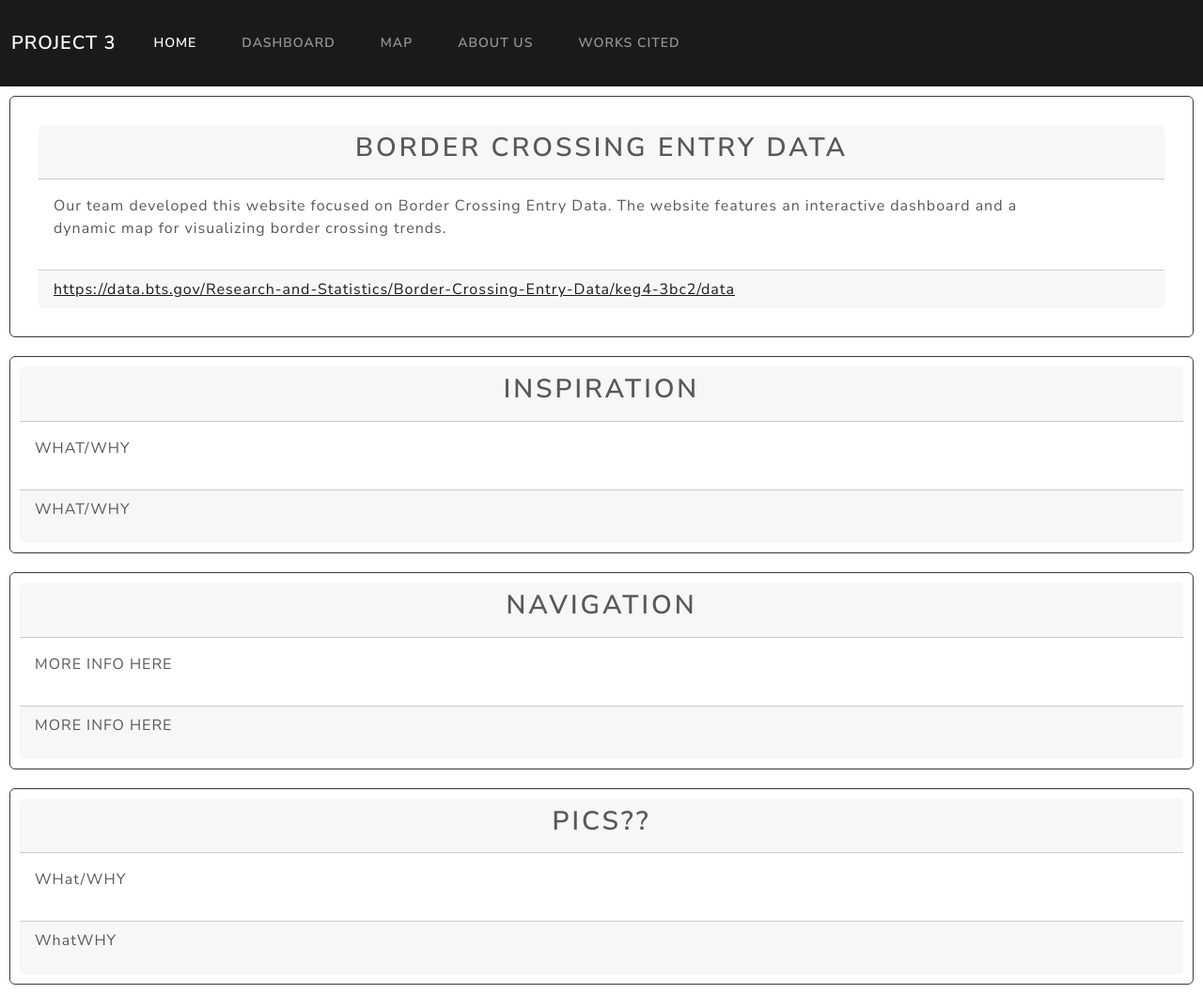
After one commit to BramSunner/project-3-group-10, a Python web app: template app_sarah/templates/home.html in a window 1280 px wide. The commit adds this page. Shown: the whole page at 94% size. Run offline with Jinja, Linux system fonts and the light colour scheme; the template is opened without the code that fills it, so the values that code supplies are empty; some libraries are stand-ins or nearby versions.

Commit message:
update 8.13

```diff
--- /dev/null
+++ b/app_sarah/templates/home.html
@@ -0,0 +1,159 @@
+<!DOCTYPE html>
+<html lang="en">
+<head>
+    <meta charset="UTF-8">
+    <meta name="viewport" content="width=device-width, initial-scale=1.0">
+    <meta http-equiv="X-UA-Compatible" content="ie=edge">
+    <title>Home Page</title>
+
+     <!-- CSS -->
+    <link href="https://cdn.jsdelivr.net/npm/bootstrap@5.3.3/dist/css/bootstrap.min.css" rel="stylesheet" integrity="sha384-QWTKZyjpPEjISv5WaRU9OFeRpok6YctnYmDr5pNlyT2bRjXh0JMhjY6hW+ALEwIH" crossorigin="anonymous">
+    <link href="https://bootswatch.com/5/lux/bootstrap.min.css", rel="stylesheet">
+    <link href="./static/css/static.css" rel="stylesheet">
+
+    <!-- JS IMPORTS - External Libraries -->
+    <script src="https://cdn.jsdelivr.net/npm/bootstrap@5.3.3/dist/js/bootstrap.bundle.min.js" integrity="sha384-YvpcrYf0tY3lHB60NNkmXc5s9fDVZLESaAA55NDzOxhy9GkcIdslK1eN7N6jIeHz" crossorigin="anonymous"></script>
+    <script src="https://d3js.org/d3.v7.min.js"></script>
+    <script src="https://cdn.plot.ly/plotly-latest.min.js"></script>
+</head>
+<body>
+    <!-- NAVBAR -->
+    <nav class="navbar navbar-expand-lg bg-primary" data-bs-theme="dark">
+        <div class="container-fluid">
+            <a class="navbar-brand" href="/">Project 3</a>
+            <ul class="navbar-nav me-auto">
+                <li class="nav-item">
+                    <a class="nav-link active" href="/">Home</a>
+                </li>
+                <li class="nav-item">
+                    <a class="nav-link" href="/dashboard">Dashboard</a>
+                </li>
+                <li class="nav-item">
+                    <a class="nav-link" href="/map">Map</a>
+                </li>
+                <li class="nav-item">
+                    <a class="nav-link" href="/about_us">About Us</a>
+                </li>
+                <li class="nav-item">
+                    <a class="nav-link" href="/works_cited">Works Cited</a>
+                </li>
+            </ul>
+        </div>
+    </nav>
+
+    <!-- JS for Home Page -->
+
+    <div class="row">
+        <div class="col-md-12">
+            <div class="card bg-secondary border-dark custom-card-bg" style="padding: 30px; margin: 10px;">
+                <div class="card-header">
+                    <h2 style="text-align: center;">Border Crossing Entry Data</h2>
+                </div>
+                <div class="card-body">
+                    <div class="row">
+                        <div class="col-md-11">
+                            <p>
+                                Our team developed this website focused
+                                on Border Crossing Entry Data. The website
+                                features an interactive dashboard and a
+                                dynamic map for visualizing border crossing trends.
+                            </p>
+                        </div>
+                    </div>
+                </div>
+                <div class="card-footer">
+                    <a href="https://data.bts.gov/Research-and-Statistics/Border-Crossing-Entry-Data/keg4-3bc2/data" target="_blank">
+                        https://data.bts.gov/Research-and-Statistics/Border-Crossing-Entry-Data/keg4-3bc2/data
+                    </a>
+                </div>
+            </div>
+        </div>
+    </div>
+    <div class="row">
+        <div class="col-md-12">
+            <div class="card bg-secondary border-dark" style="padding: 10px; margin: 10px;">
+                <div class="card-header">
+                    <h2 style="text-align: center;">Inspiration</h2>
+                </div>
+                <div class="card-body">
+                    <div class="row">
+                        <div class="col-md-11">
+                            <p>
+                              WHAT/WHY
+                            </p>
+                        </div>
+                    </div>
+                </div>
+                <div class="card-footer">
+                    <p>WHAT/WHY</p>
+                </div>
+            </div>
+        </div>
+    </div>
+    <div class="row">
+        <div class="col-md-12">
+            <div class="card bg-secondary border-dark" style="padding: 10px; margin: 10px;">
+                <div class="card-header">
+                    <h2 style="text-align: center;">Navigation</h2>
+                </div>
+                <div class="card-body">
+                    <div class="row">
+                        <div class="col-md-11">
+                            <p>
+                              MORE INFO HERE
+                            </p>
+                        </div>
+                    </div>
+                </div>
+                <div class="card-footer">
+                    <p>MORE INFO HERE</p>
+                </div>
+            </div>
+        </div>
+    </div>
+    <div class="row">
+        <div class="col-md-12">
+            <div class="card bg-secondary border-dark" style="padding: 10px; margin: 10px;">
+                <div class="card-header">
+                    <h2 style="text-align: center;">PICS??</h2>
+                </div>
+                <div class="card-body">
+                    <div class="row">
+                        <div class="col-md-11">
+                            <p>
+                            WHat/WHY
+                            </p>
+                        </div>
+                    </div>
+                </div>
+                <div class="card-footer">
+                    <p>WhatWHY</p>
+                </div>
+            </div>
+        </div>
+    </div>
+
+
+
+
+
+    <!-- <div class="section" style="background-color:#177E89;">
+        <h2>Border Crossing Entry Data</h2>
+        <p>Our team developed this website focused
+           on Border Crossing Entry Data. The website
+           features an interactive dashboard and a
+           dynamic map for visualizing border crossing trends. </p>
+    </div> -->
+
+    <!-- <div class="section" style="background-color: #DB3a34;">
+        <h2>Navigation</h2>
+        <p>How to use our website.</p>
+    </div>
+
+    <div class="section" style="background-color: #FFC857;">
+        <h2></h2>
+        <p></p>
+    </div> -->
+
+</body>
+</html>
```
Also changed, not shown: app_sarah/templates/about_us.html (deleted, +0 -113 lines), app_sarah/templates/works_cited.html (+39 -12 lines).
